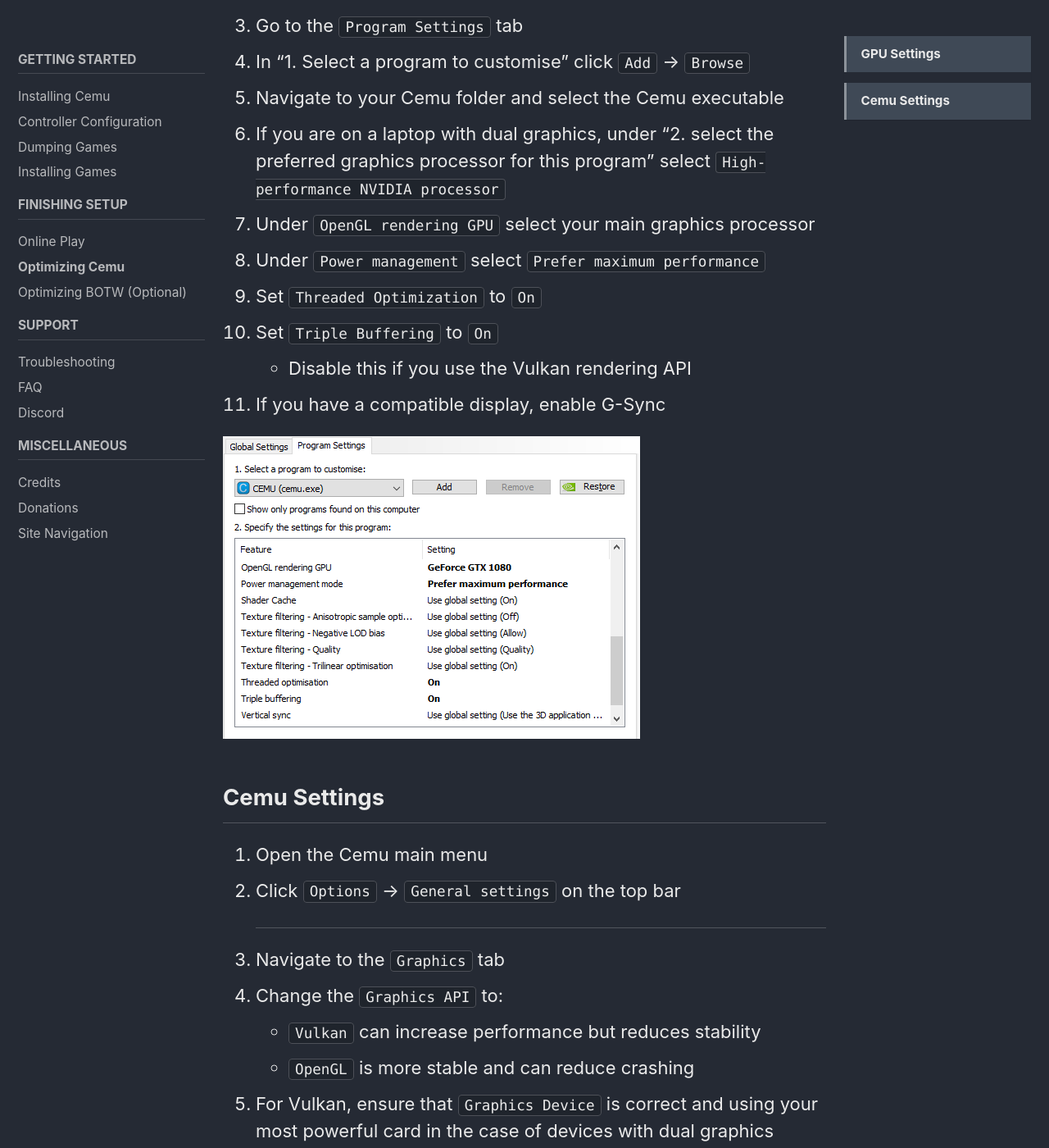
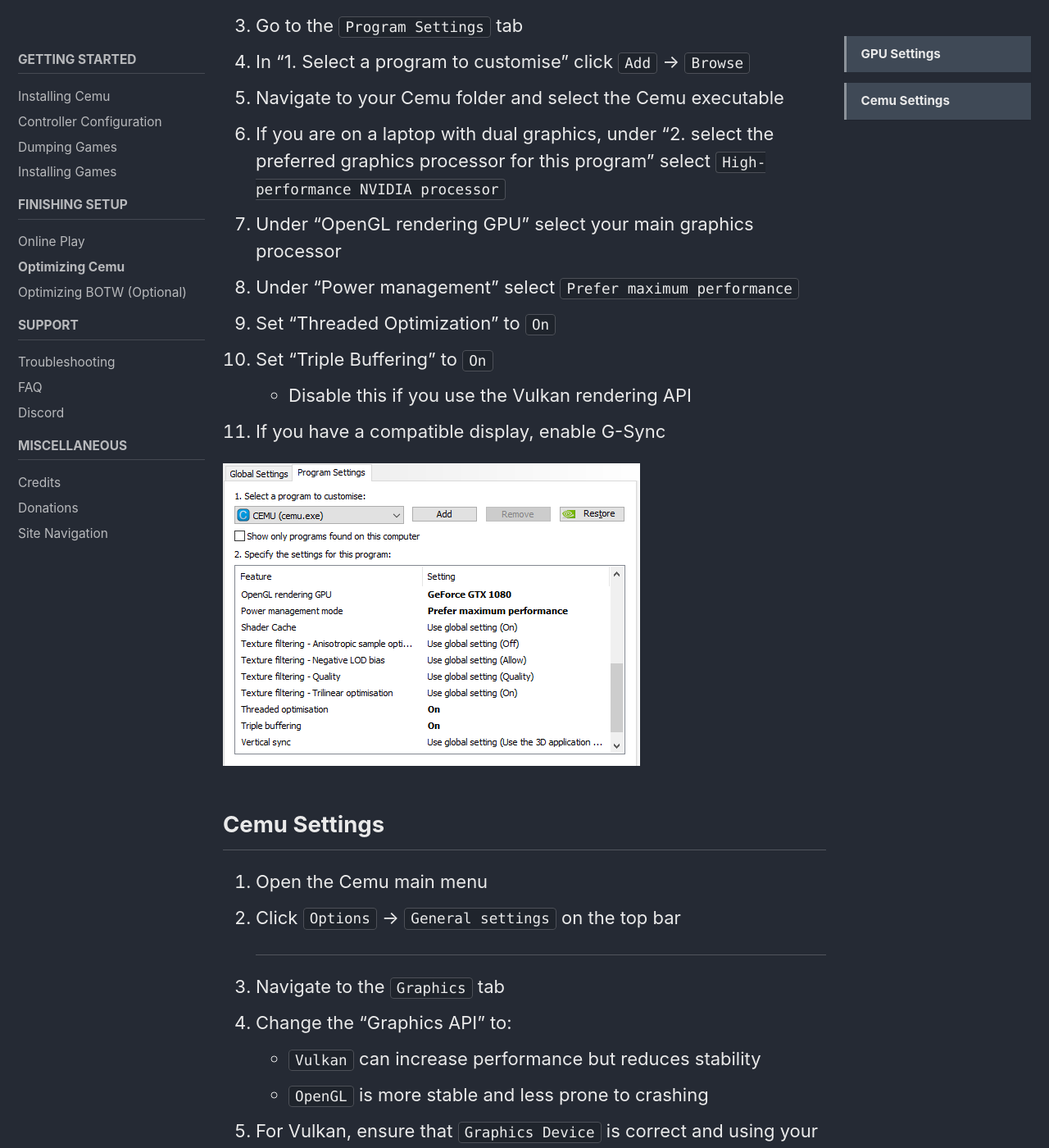
Before and after one commit to cfw-guide/cemu.cfw.guide, a Jekyll site: the page built from _pages/en_US/optimizing-cemu/optimizing-cemu.md, in a window 1280 px wide and 1400 px high, scrolled down 1987 px. Shown: the whole window at 82% size. Built offline with Jekyll 4.4.1, drawn with Linux system fonts in a browser that asks for light colours; cached includes are drawn as plain includes; some of the changed lines change nothing that is shown; some of the changed text lies outside the part shown.

Commit message:
updated for cemu 1.22.7

```diff
--- a/_pages/en_US/optimizing-cemu/optimizing-cemu-amd.md
+++ b/_pages/en_US/optimizing-cemu/optimizing-cemu-amd.md
@@ -12,15 +12,15 @@
     ---
 
 3. Navigate to the `Graphics` tab
-1. Change the `Graphics API` to `Vulkan`
+1. Change the "Graphics API" to `Vulkan`
   - This is very important and will increase performance by up to 50% on AMD GPUs
 1. Ensure that `Graphics Device` is correct and using your most powerful card in the case of devices with dual graphics
-1. Set `VSync` to `Triple buffering`
-1. Enable `Async shader compiler`
+1. Set "VSync" to `Match emulated display (Experimental)`
+1. Enable "Async shader compiler"
   - This will cause graphical bugs on first playthroughs in exchange for a smoother experience
   - Ensure that you have the latest GPU drivers before enabling this
 
     ---
 
 7. Navigate to the `Audio` tab
-1. Under `General`, change `API` to `XAudio2`
+1. Under `General`, change "API" to `XAudio2`
--- a/_pages/en_US/optimizing-cemu/optimizing-cemu-intel.md
+++ b/_pages/en_US/optimizing-cemu/optimizing-cemu-intel.md
@@ -12,11 +12,13 @@
     ---
 
 3. Navigate to the `Graphics` tab
-1. Open the drop down menu `Graphics API`
+1. Open the "Graphics API" drop-down menu
 1. If Vulkan appears, select it
   - This can increase performance and decrease graphical issues
-1. Set `VSync` to `Triple buffering`
-1. Enable `Async shader compiler`
+1. Set "VSync" to:
+  - For Vulkan, set to `Match emulated display (Experimental)`
+  - For OpenGL, set to `Off`
+1. For Vulkan, enable "Async shader compiler"
   - This will cause graphical bugs on first playthroughs in exchange for a smoother experience
   - Ensure that you have the latest GPU drivers before enabling this
   - This only works on 6th-gen CPUs and above
@@ -24,7 +26,7 @@
     ---
 
 7. Navigate to the `Audio` tab
-1. Under `General`, change `API` to `XAudio2`
+1. Under `General`, change "API" to `XAudio2`
 
 ## Shortcuts and Drivers
 
--- a/_pages/en_US/optimizing-cemu/optimizing-cemu-nvidia.md
+++ b/_pages/en_US/optimizing-cemu/optimizing-cemu-nvidia.md
@@ -15,10 +15,10 @@
 1. In "1. Select a program to customise" click `Add` -> `Browse`
 1. Navigate to your Cemu folder and select the Cemu executable
 1. If you are on a laptop with dual graphics, under "2. select the preferred graphics processor for this program" select `High-performance NVIDIA processor`
-1. Under `OpenGL rendering GPU` select your main graphics processor
-1. Under `Power management` select `Prefer maximum performance`
-1. Set `Threaded Optimization` to `On`
-1. Set `Triple Buffering` to `On`
+1. Under "OpenGL rendering GPU" select your main graphics processor
+1. Under "Power management" select `Prefer maximum performance`
+1. Set "Threaded Optimization" to `On`
+1. Set "Triple Buffering" to `On`
  - Disable this if you use the Vulkan rendering API
 1. If you have a compatible display, enable G-Sync
 
@@ -32,12 +32,12 @@
     ---
 
 3. Navigate to the `Graphics` tab
-1. Change the `Graphics API` to:
+1. Change the "Graphics API" to:
   - `Vulkan` can increase performance but reduces stability
-  - `OpenGL` is more stable and can reduce crashing
+  - `OpenGL` is more stable and less prone to crashing
 1. For Vulkan, ensure that `Graphics Device` is correct and using your most powerful card in the case of devices with dual graphics
-1. Set `VSync` to:
-  - For Vulkan, set to `Triple buffering`
+1. Set "VSync" to:
+  - For Vulkan, set to `Match emulated display (Experimental)`
   - For OpenGL, set to `Off`
 
     You may not notice a difference in performance between OpenGL and Vulkan on some NVIDIA cards. Test yourself as to which is better for your configuration.
@@ -47,4 +47,4 @@
   - This will cause graphical bugs on first playthroughs in exchange for a smoother experience
   - Ensure that you have the latest GPU drivers before enabling this
 1. Navigate to the `Audio` tab
-1. Under `General`, change `API` to `XAudio2`
+1. Under `General`, change "API" to `XAudio2`
```
